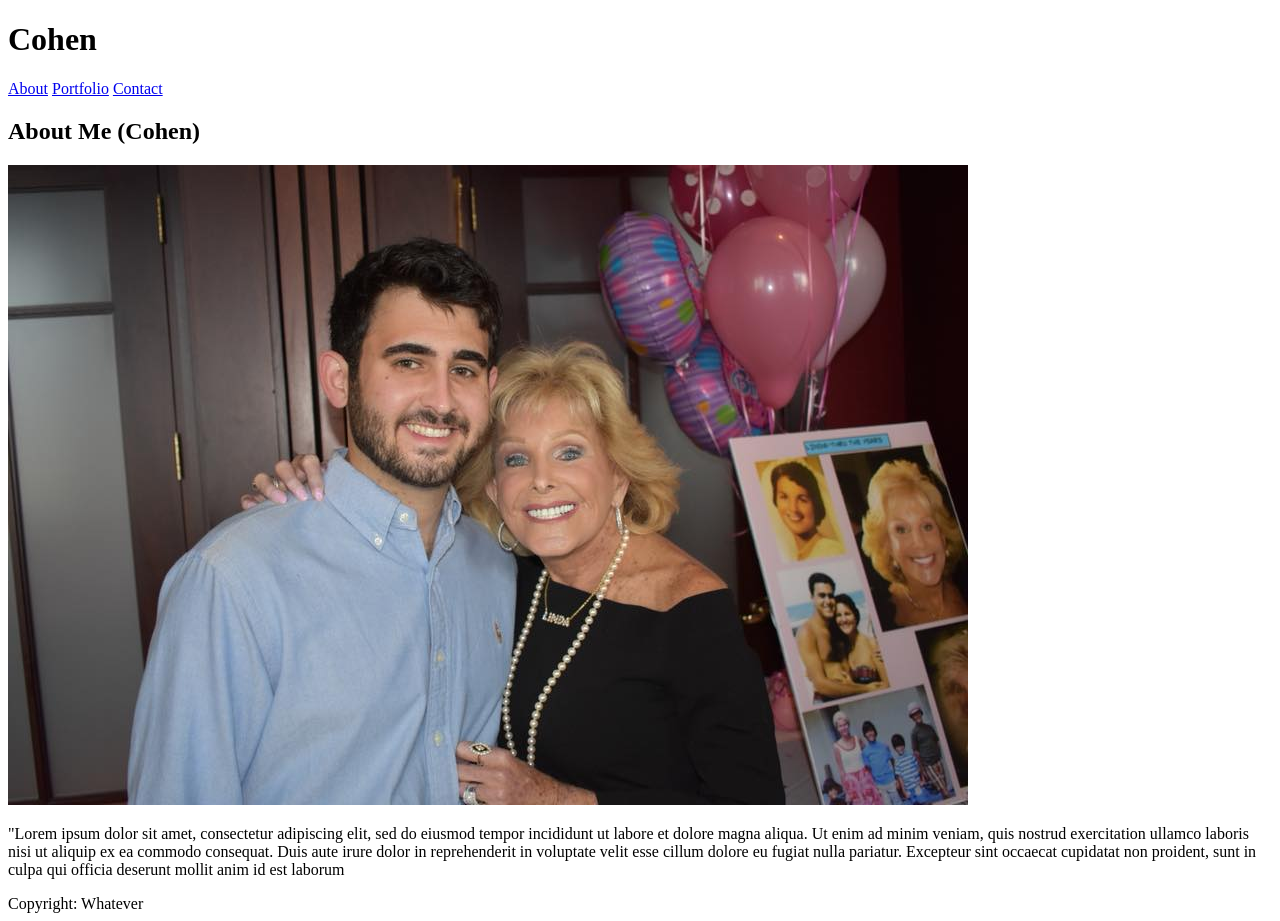
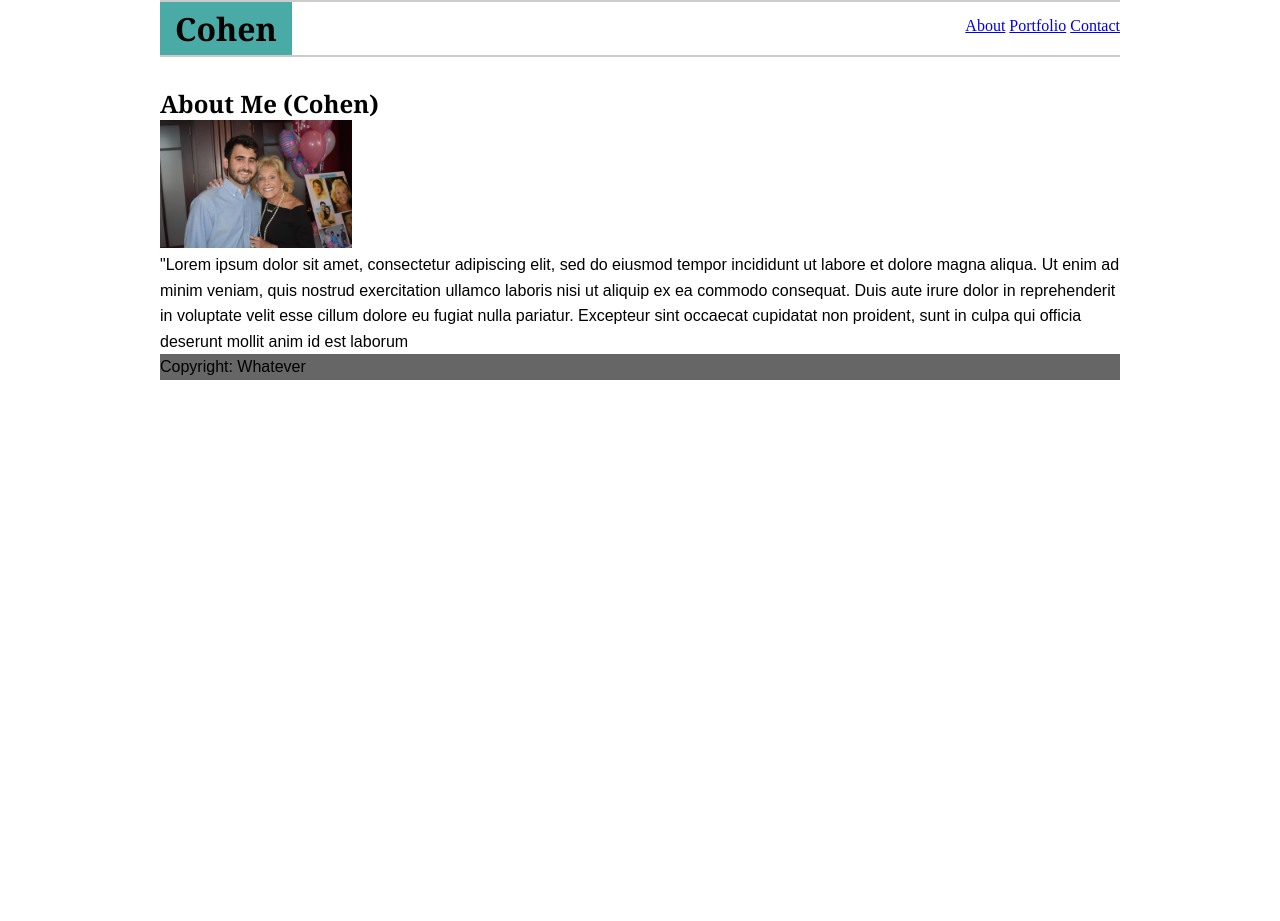
Before and after one commit to dcoco1890/Basic-Portfolio, a plain HTML site: page index.html in a window 1280 px wide. After the commit the page ends 800 px from the top, so only its background shows below. Drawn offline with Linux system fonts and the light colour scheme.

Commit message:
started working on css properties. Also changed section to a div container for some reason

```diff
--- a/assets/css/style.css
+++ b/assets/css/style.css
@@ -0,0 +1,54 @@
+h1, h2, h3, h4, p, form, header, section, footer, article {
+    margin: 0;
+    padding: 0;
+
+}
+h1,h2,h3,h4,h5,h6 {
+    font-family: Georgia, 'Times New Roman', Times, serif;
+}
+
+footer,p,form {
+    font-family: Arial, Helvetica, sans-serif;
+    line-height: 1.6;
+}
+
+body {
+    margin: 0 auto;
+    max-width: 960px;
+
+
+}
+
+header {
+    overflow: auto;
+    margin-bottom: 30px;
+    border-bottom-color: #cccccc;
+    border-top-color: #cccccc;
+    border-top-style: solid;
+    border-bottom-style:solid;
+    border-top-width: 2px;
+    border-bottom-width: 2px;
+
+
+}
+h1 {
+    position: relative;
+    padding: 5px 15px;
+    background-color: #4aaaa5;
+    float: left;
+}
+
+nav {
+    position: relative;
+    padding: 15px 0;
+    float: right;
+}
+
+footer {
+    background-color: #666666;
+}
+
+.main {
+
+
+}
--- a/index.html
+++ b/index.html
@@ -20,17 +20,17 @@
 
     </header>
 
-    <section>
+    <div class="main">
 
         <h2>About Me (Cohen)</h2>
 
         <div id="lineBr"></div>
 
-        <img id="bio-image" src="assets/images/aaME.jpg" alt="COHEN">
+        <img id="bio-image" src="assets/images/aaME.jpg" alt="COHEN" width="192px" height="128px">
 
         <p>"Lorem ipsum dolor sit amet, consectetur adipiscing elit, sed do eiusmod tempor incididunt ut labore et dolore magna aliqua. Ut enim ad minim veniam, quis nostrud exercitation ullamco laboris nisi ut aliquip ex ea commodo consequat. Duis aute irure dolor in reprehenderit in voluptate velit esse cillum dolore eu fugiat nulla pariatur. Excepteur sint occaecat cupidatat non proident, sunt in culpa qui officia deserunt mollit anim id est laborum</p>
 
-    </section>
+    </div>
 
     <footer>
         Copyright: Whatever
```
Also changed, not shown: contact.html (+2 -2 lines), portfolio.html (+2 -2 lines), assets/images/intersection.png (added), 1 other file.
